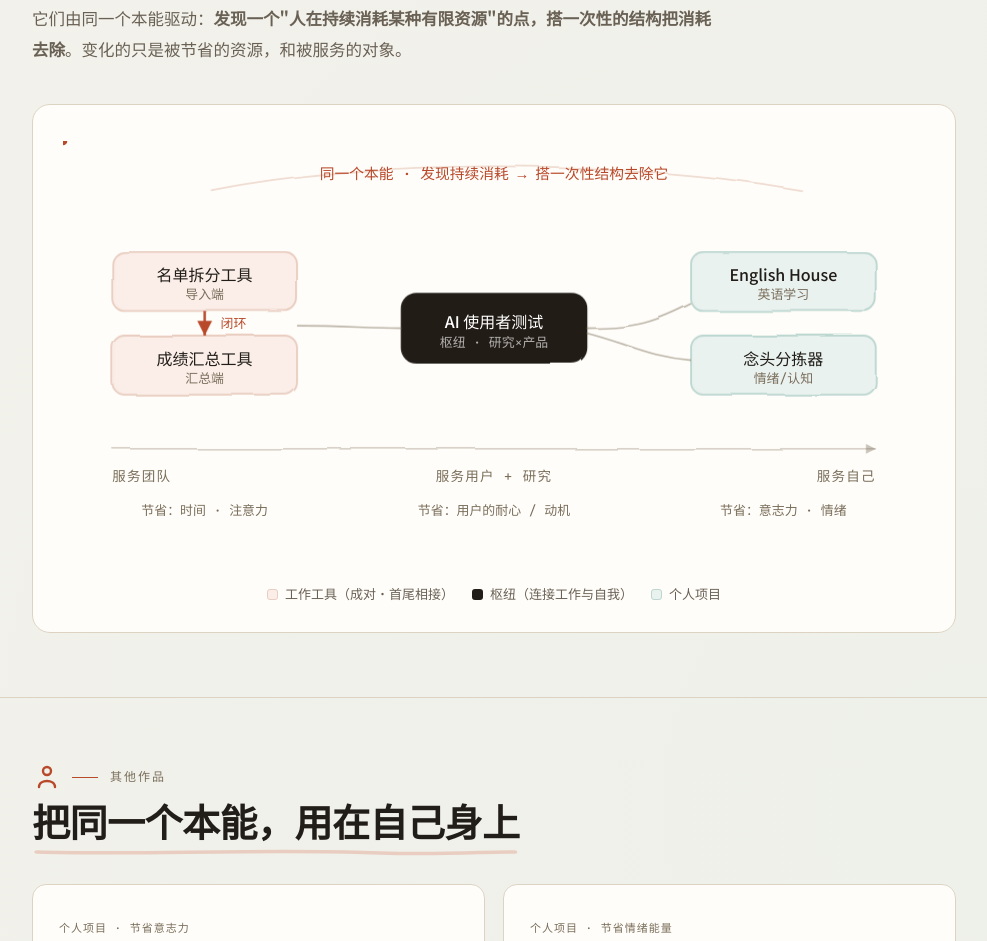
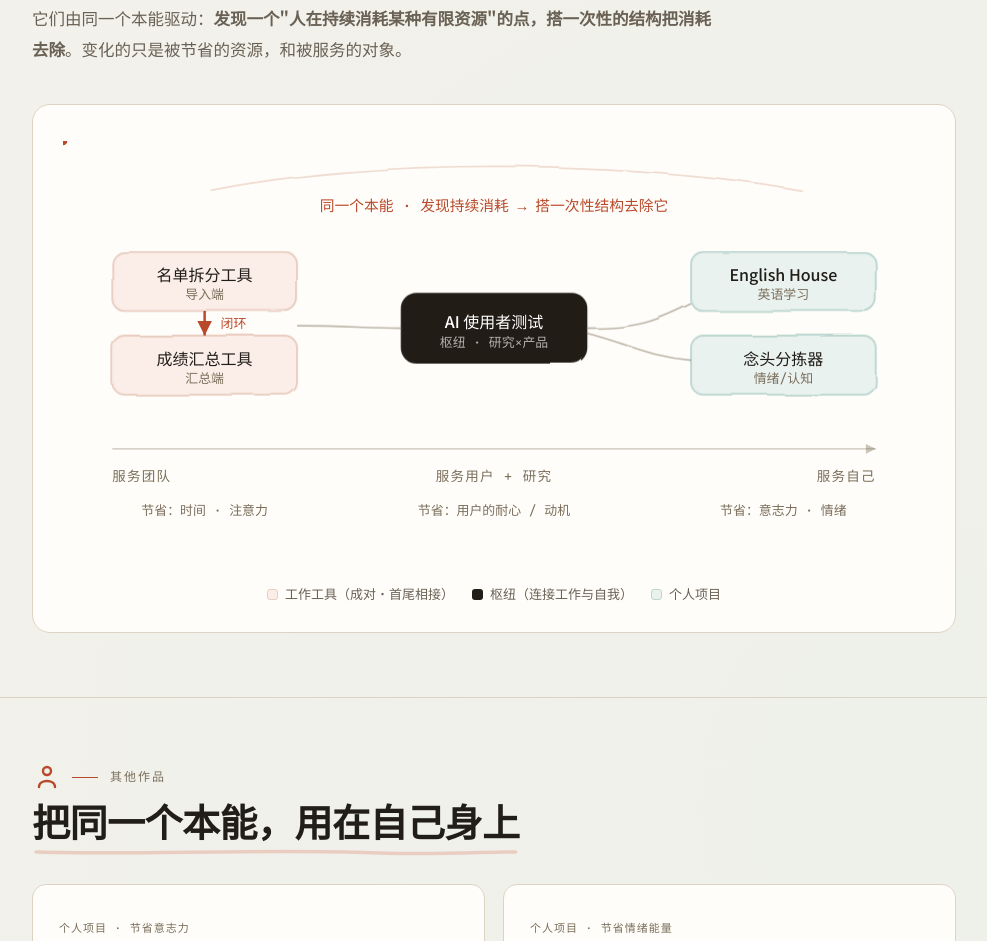
Before and after one commit to curlyy-031203/curlyy-031203.github.io, a plain HTML site: page index.html in a window 1280 px wide. Shown: the part 5335-6276 px from the top of the page, without its empty margins (146-1133 px from the left). Drawn offline with Linux system fonts and the light colour scheme.

Commit message:
修复关系图谱 SVG 的三处重叠/变形问题
- 顶部标语下移，不再压在装饰红弧线上
- 枢纽批注改为正下方居中、向上指，避开"念头分拣器"框
- "闭环"红箭头与坐标轴箭头移出 #rough 手绘滤镜，保持笔直；方块/连线仍保留手绘质感

Co-Authored-By: Claude Opus 4.8 <noreply@anthropic.com>

```diff
--- a/index.html
+++ b/index.html
@@ -474,7 +474,6 @@
         <!-- WORK cluster shapes -->
         <rect class="mapnode work hinge-hit" x="40" y="90" width="150" height="48" rx="10"/>
         <rect class="mapnode work" x="40" y="158" width="150" height="48" rx="10"/>
-        <path id="pipe" d="M115 138 L 115 158" stroke="var(--accent)" stroke-width="2" fill="none" marker-end="url(#arr)"/>
         <!-- HINGE shape -->
         <rect class="mapnode hinge hinge-hit" x="275" y="124" width="150" height="56" rx="12"/>
         <!-- SELF cluster shapes -->
@@ -484,14 +483,16 @@
         <path d="M190 150 C 230 150, 245 152, 275 152" stroke="var(--ink-faint)" stroke-width="1.3" fill="none" opacity=".5"/>
         <path d="M425 152 C 460 152, 475 150, 510 132" stroke="var(--ink-faint)" stroke-width="1.3" fill="none" opacity=".5"/>
         <path d="M425 156 C 460 165, 475 175, 510 178" stroke="var(--ink-faint)" stroke-width="1.3" fill="none" opacity=".5"/>
-        <!-- axis -->
+        </g>
+
+        <!-- 功能性箭头：不进手绘抖动滤镜，保持笔直 -->
+        <path id="pipe" d="M115 138 L 115 158" stroke="var(--accent)" stroke-width="2" fill="none" marker-end="url(#arr)"/>
         <line class="axis" x1="40" y1="250" x2="660" y2="250"/>
         <polygon points="660,250 652,246 652,254" fill="var(--ink-faint)" opacity=".4"/>
-        </g>
 
         <!-- TEXT layer (crisp, not roughened) -->
         <g dominant-baseline="central">
-        <text x="350" y="26" text-anchor="middle" class="msub" style="font-size:12px;fill:var(--accent)">同一个本能 · 发现持续消耗 → 搭一次性结构去除它</text>
+        <text x="350" y="52" text-anchor="middle" class="msub" style="font-size:12px;fill:var(--accent)">同一个本能 · 发现持续消耗 → 搭一次性结构去除它</text>
         <text class="mtext" x="115" y="108" text-anchor="middle">名单拆分工具</text><text class="msub" x="115" y="125" text-anchor="middle">导入端</text>
         <text class="mtext" x="115" y="176" text-anchor="middle">成绩汇总工具</text><text class="msub" x="115" y="193" text-anchor="middle">汇总端</text>
         <text class="msub" x="128" y="148" style="fill:var(--accent)">闭环</text>
@@ -508,8 +509,8 @@
 
         <!-- 小彩蛋：hover 图谱时，枢纽旁冒出一句手绘批注 -->
         <g class="egg">
-          <path d="M350 186 C 352 198, 360 204, 372 206" filter="url(#rough)"/>
-          <text x="378" y="210">← 把学术研究和产品打通的那一个</text>
+          <path d="M350 184 C 347 197, 351 208, 350 216" filter="url(#rough)"/>
+          <text x="350" y="232" text-anchor="middle">↑ 把学术研究和产品打通的那一个</text>
         </g>
 
         <!-- flowing dot on pipeline -->
```
